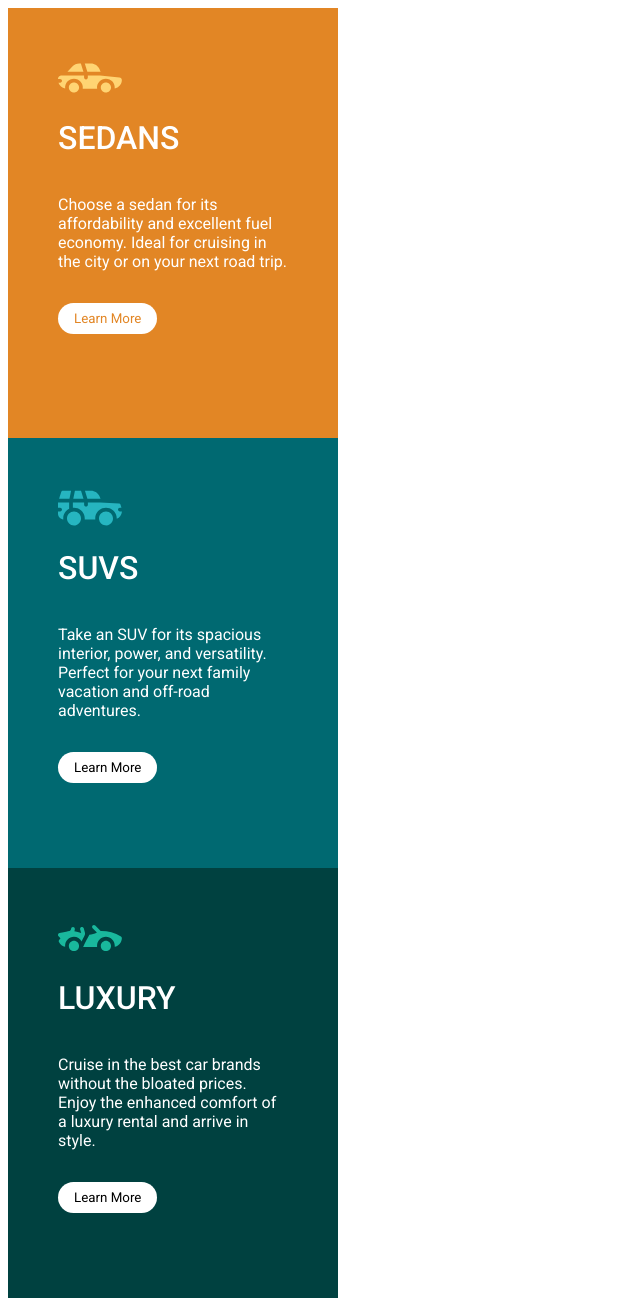
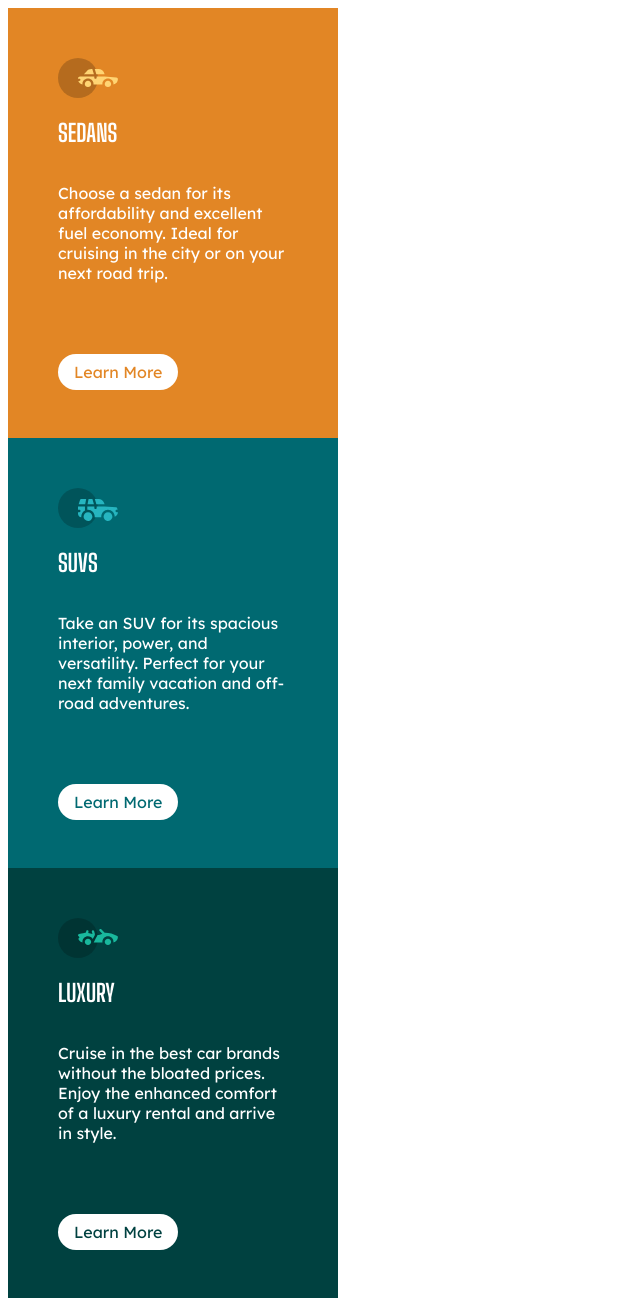
Before and after one commit to Andreablacm/p-figma, a plain HTML site: page index.html in a window 1280 px wide. Shown: the whole page, without its empty margins (0-640 px from the left). Drawn offline with Linux system fonts and the light colour scheme.

Commit message:
terminado

```diff
--- a/css/styles.css
+++ b/css/styles.css
@@ -16,61 +16,65 @@ ul {
   margin-bottom: 0;
 }
 body {
-  .roboto-regular {
-    font-family: "Roboto", sans-serif;
-    font-weight: 400;
-    font-style: normal;
-  }
-  .roboto-medium {
-    font-family: "Roboto", sans-serif;
-    font-weight: 500;
-    font-style: normal;
-  }
-  }
+  font-family: 'Lexend Deca', sans-serif;
+  color: white;
+}
 
 .box {
+  position: relative;
   width: 330px;
   height: 430px;
   padding: 50px;
 }
 .box-orange {
-  background-color: #E28625;
+  background-color: #e28625;
 }
 .box-blue {
-  background-color: #006971 ;
+  background-color: #006971;
 }
 .box-darkblue {
   background-color: #004140;
 }
 .image {
-  width: 64px ;
+  position: absolute;
+  left: 20px;
+  top: 11px;
+}
+.circle {
+  position: relative;
+  width: 40px;
   height: 40px;
+  border-radius: 50%;
+  background-color: rgb(0 0 0 / 0.2);
 }
-h1 { font-family: "Roboto", sans-serif;
-  font-weight: 500;
-  font-style: normal;
-  color: white;
+.title {
+  font-family: 'Big Shoulders Display', sans-serif;
 }
 
-p { font-family: "Roboto", sans-serif;
-  font-weight: 400;
-  font-style: normal;
-  color: white;
+p {
+  font-family: 'Lexend Deca', sans-serif;
   padding-top: 16px;
   padding-bottom: 16px;
 }
 .button {
+  position: absolute;
+  bottom: 48px;
   border-style: none;
   border-radius: 20px;
   background-color: white;
   padding-left: 16px;
   padding-right: 16px;
-  padding-top: 8px ;
+  padding-top: 8px;
   padding-bottom: 8px;
-  font-family: "Roboto", sans-serif;
-  font-weight: 400;
-  font-style: normal;
+  font-family: 'Lexend Deca', sans-serif;
 }
 .button-orange {
-  color:#E28625;
+  color: #e28625;
 }
+
+.button-blue {
+  color: #006971;
+}
+.button-darkblue {
+  color: #004140;
+}
--- a/index.html
+++ b/index.html
@@ -3,35 +3,50 @@
   <head>
     <meta charset="UTF-8" />
     <meta name="viewport" content="width=device-width, initial-scale=1.0" />
-    <link rel="preconnect" href="https://fonts.googleapis.com">
-<link rel="preconnect" href="https://fonts.gstatic.com" crossorigin>
-<link rel="preconnect" href="https://fonts.googleapis.com">
-<link rel="preconnect" href="https://fonts.gstatic.com" crossorigin>
-<link href="https://fonts.googleapis.com/css2?family=Roboto:wght@400;500&display=swap" rel="stylesheet">
+    <link rel="preconnect" href="https://fonts.googleapis.com" />
+    <link rel="preconnect" href="https://fonts.gstatic.com" crossorigin />
+    <link
+      href="https://fonts.googleapis.com/css2?family=Big+Shoulders+Display:wght@700&family=Lexend+Deca&display=swap"
+      rel="stylesheet"
+    />
     <link rel="stylesheet" href="./css/styles.css" />
     <title>3column</title>
   </head>
   <body>
-<div class="box box-orange">
-  <img class="image" src="./assets/images/icon-sedans.svg" alt="logo sedans">
-  <h1>SEDANS</h1>
-  <p>Choose a sedan for its affordability and excellent fuel economy. Ideal for cruising in the city or on your next road trip.</p>
-  <button class="button button-orange">Learn More</button>
-</div>
+    <article class="box box-orange">
+      <div class="circle">
+        <img class="image" src="./assets/images/icon-sedans.svg" alt="logo sedans" />
+      </div>
+      <h2 class="title">SEDANS</h2>
+      <p>
+        Choose a sedan for its affordability and excellent fuel economy. Ideal for cruising in the city or on your next
+        road trip.
+      </p>
+      <a href="#" class="button button-orange">Learn More</a>
+    </article>
 
-<div class="box box-blue">
-  <img class="image" src="./assets/images/icon-suvs.svg" alt="logo suvs">
-  <h1>SUVS</h1>
-  <p>Take an SUV for its spacious interior, power, and versatility. Perfect for your next family vacation and off-road adventures.</p>
-  <button class="button button-blue">Learn More</button>
-</div>
+    <article class="box box-blue">
+      <div class="circle">
+        <img class="image" src="./assets/images/icon-suvs.svg" alt="logo suvs" />
+      </div>
+      <h2 class="title">SUVS</h2>
+      <p>
+        Take an SUV for its spacious interior, power, and versatility. Perfect for your next family vacation and
+        off-road adventures.
+      </p>
+      <a href="#" class="button button-blue">Learn More</a>
+    </article>
 
-<div class="box box-darkblue">
-  <img class="image" src="./assets/images/icon-luxury.svg" alt="logo luxury">
-  <h1>LUXURY</h1>
-  <p>Cruise in the best car brands without the bloated prices. Enjoy the enhanced comfort of a luxury rental and arrive in style. </p>
-  <button class="button button-darkblue">Learn More</button>
-</div>
-
+    <article class="box box-darkblue">
+      <div class="circle">
+        <img class="image" src="./assets/images/icon-luxury.svg" alt="logo luxury" />
+      </div>
+      <h2 class="title">LUXURY</h2>
+      <p>
+        Cruise in the best car brands without the bloated prices. Enjoy the enhanced comfort of a luxury rental and
+        arrive in style.
+      </p>
+      <a href="#" class="button button-darkblue">Learn More</a>
+    </article>
   </body>
 </html>
```
